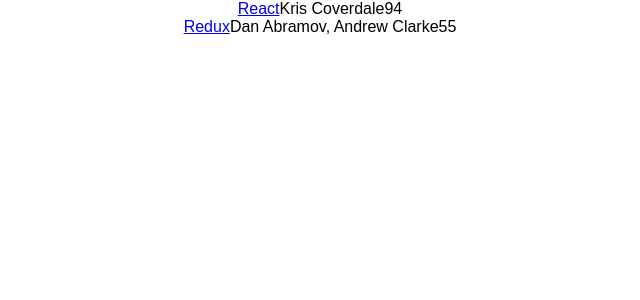
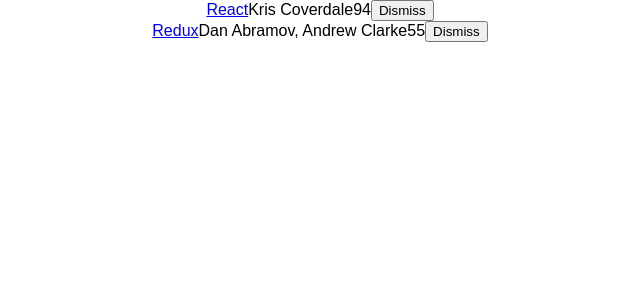
Before and after one commit to kriscov-ibm/slackernews, a React (Create React App) app: page / in a window 1280 px wide. Shown: the top 300 px of the page, without its empty margins (320-960 px from the left). Built offline with nearby package versions, Linux system fonts and the light colour scheme.

Commit message:
basic state example, remove items from list

```diff
--- a/src/App.js
+++ b/src/App.js
@@ -20,15 +20,38 @@
   },
 ];
 class App extends Component {
+
+  constructor(props) {
+    super(props);
+
+    this.state = {
+      list,
+    };
+
+    this.onDismiss = this.onDismiss.bind(this);
+  }
+
+  onDismiss(id) {
+    //returns a new list.  Filters out the id that was passed in.
+    const isNotId = item => item.objectID !== id;
+    const updatedList = this.state.list.filter(isNotId);
+    this.setState({ list: updatedList});
+  }
+
   render() {
     return (
       <div className="App">
-        { list.map(item =>
+        { this.state.list.map(item =>
             <div key={item.objectID}>
               <span><a href={item.url}>{item.title}</a></span>
               <span>{item.author}</span>
               <span>{item.num_comments}</span>
               <span>{item.points}</span>
+              <span>
+                <button onClick={() => this.onDismiss(item.objectID)} type="button">
+                  Dismiss
+                </button>
+              </span>
             </div>
         )}
       </div>
```
